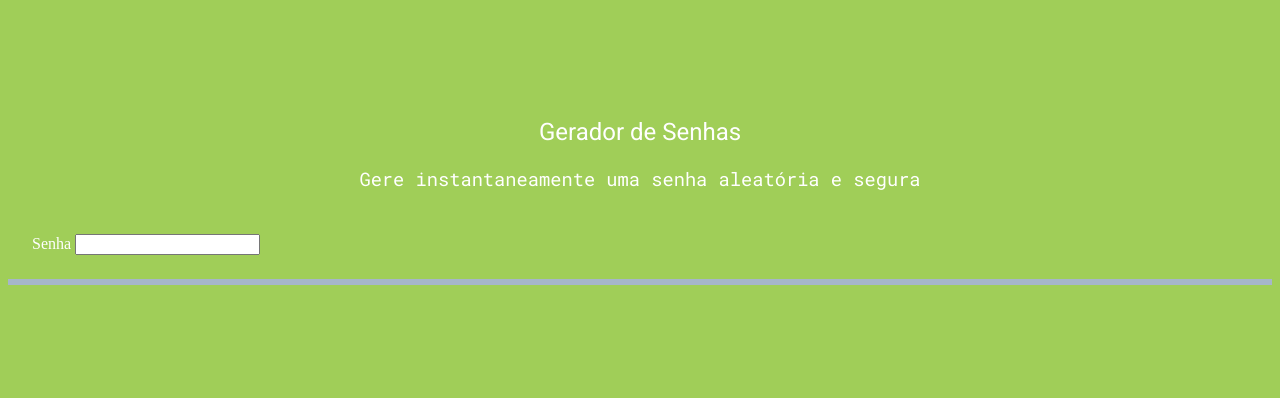
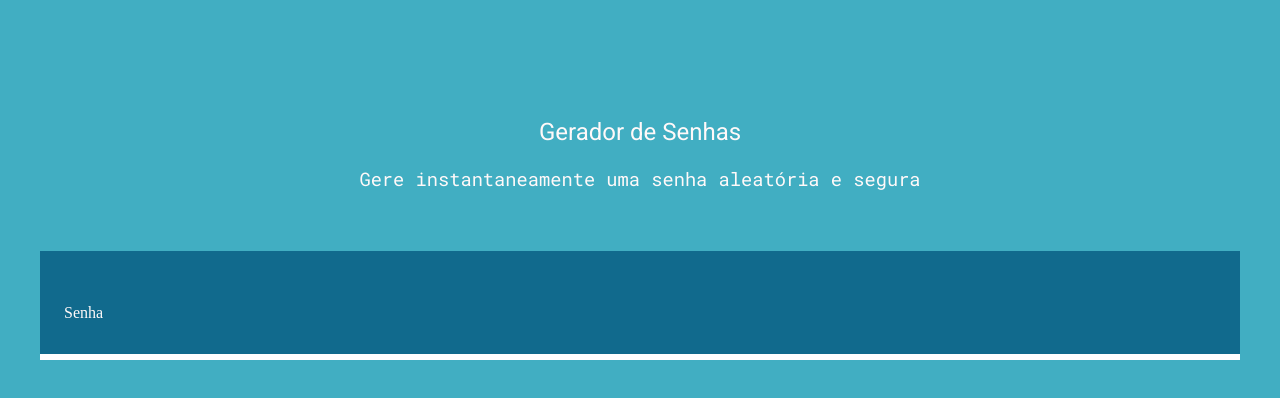
Before and after one commit to rafaelasantos01/gerador-de-senha-rafaela-, a plain HTML site: page index.html in a window 1280 px wide. Drawn offline with Linux system fonts and the light colour scheme.

Commit message:
Add files via upload

```diff
--- a/index.html
+++ b/index.html
@@ -13,6 +13,7 @@
 <link href="https://fonts.googleapis.com/css2?family=Roboto+Mono:ital,wght@0,100..700;1,100..700&display=swap" rel="stylesheet">
 </head>
 <body>
+ <section class="conteudo">
     <div class="conteudo-titulo">
         <img src="unlock.svg" alt="">
     <h2 class="titulo-principal">Gerador de Senhas</h2>
@@ -20,7 +21,11 @@
     </div>
     <div class="conteudosenha">
         <label for="senha">Senha</label>
-        <input name="senha"type="text" id="campo senha">
+        <input name="senha"type="text" id="camposenha">
      <div>
+ </section>
+
+
+
 </body>
 </html>
--- a/style.css
+++ b/style.css
@@ -1,9 +1,9 @@
 :root{
-    --branco: white;
-    --corDeFundo:#76b80caf;
-    --fundoSenha: #000000;
-    --fundoDeTexto: #001E40;
-    --borda: #a6b6c9;
+    --branco: #fff9f9;
+    --corDeFundo:#2aa5bbe3;
+    --fundoSenha: rgb(17, 106, 141);
+    --fundoDeTexto: #6784aa;
+    --borda: hwb(0 100% 0%);
     --roboto: "Roboto", sans-serif;
     --robotoMono: "Roboto Mono", monospace;
 }
@@ -31,7 +31,24 @@ body{
 }
 
 .conteudosenha{
-    background-color: var (var(--fundoSenha));
+    background-color: var(--fundoSenha);
     padding: 24px;
     border-bottom: 6px solid var(--borda);
+    margin-top: 60px;
 }
+
+#camposenha{
+    background-color: var(--fundoSenha);
+    border: none;
+    color: var(--branco);
+    font-family: var(--robotoMono);
+    font-size: 40px;
+}
+#camposenha:focus{
+    outline: none;
+}
+
+.conteudo{
+    max-width: 1200px;
+    margin: 0 auto;
+}
```
